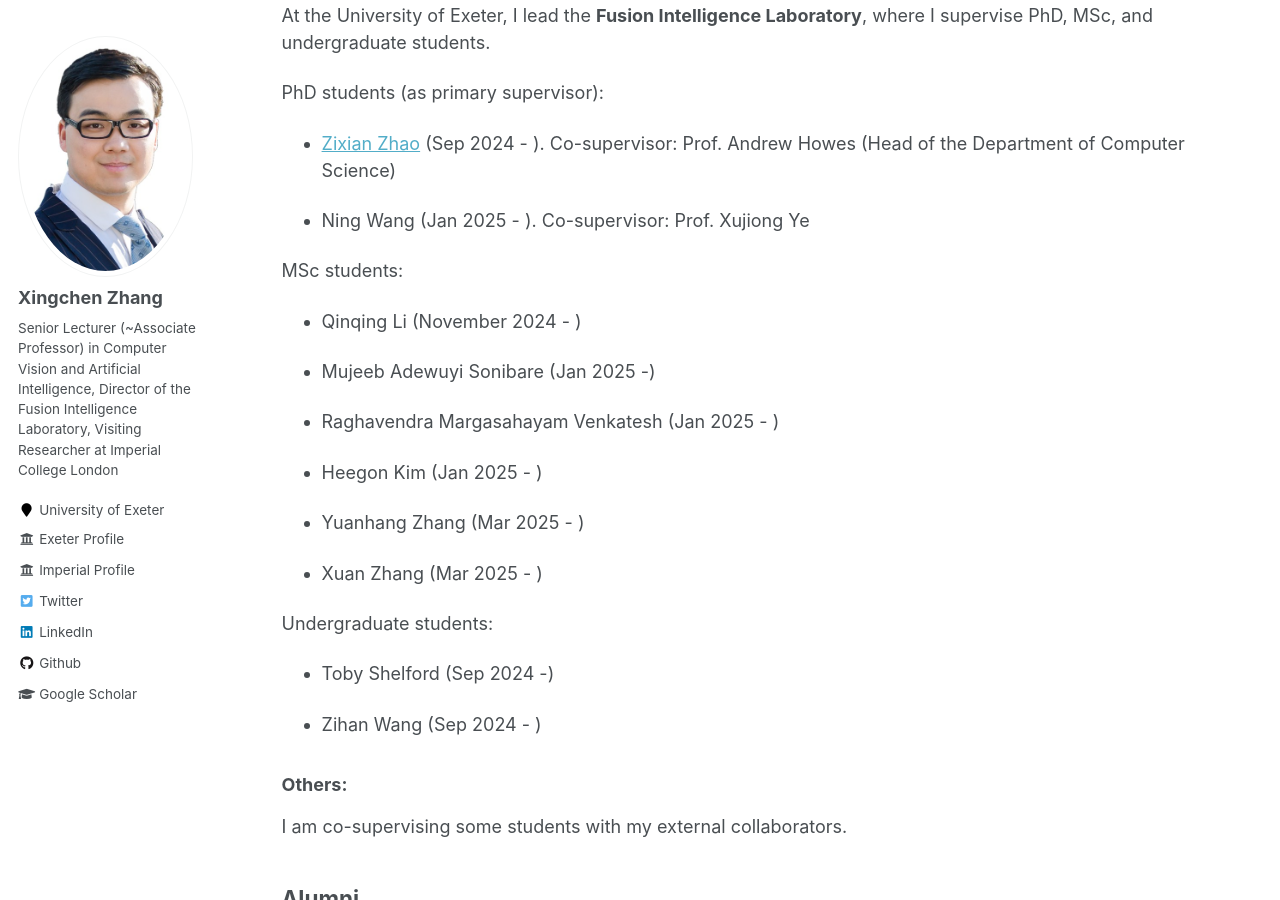
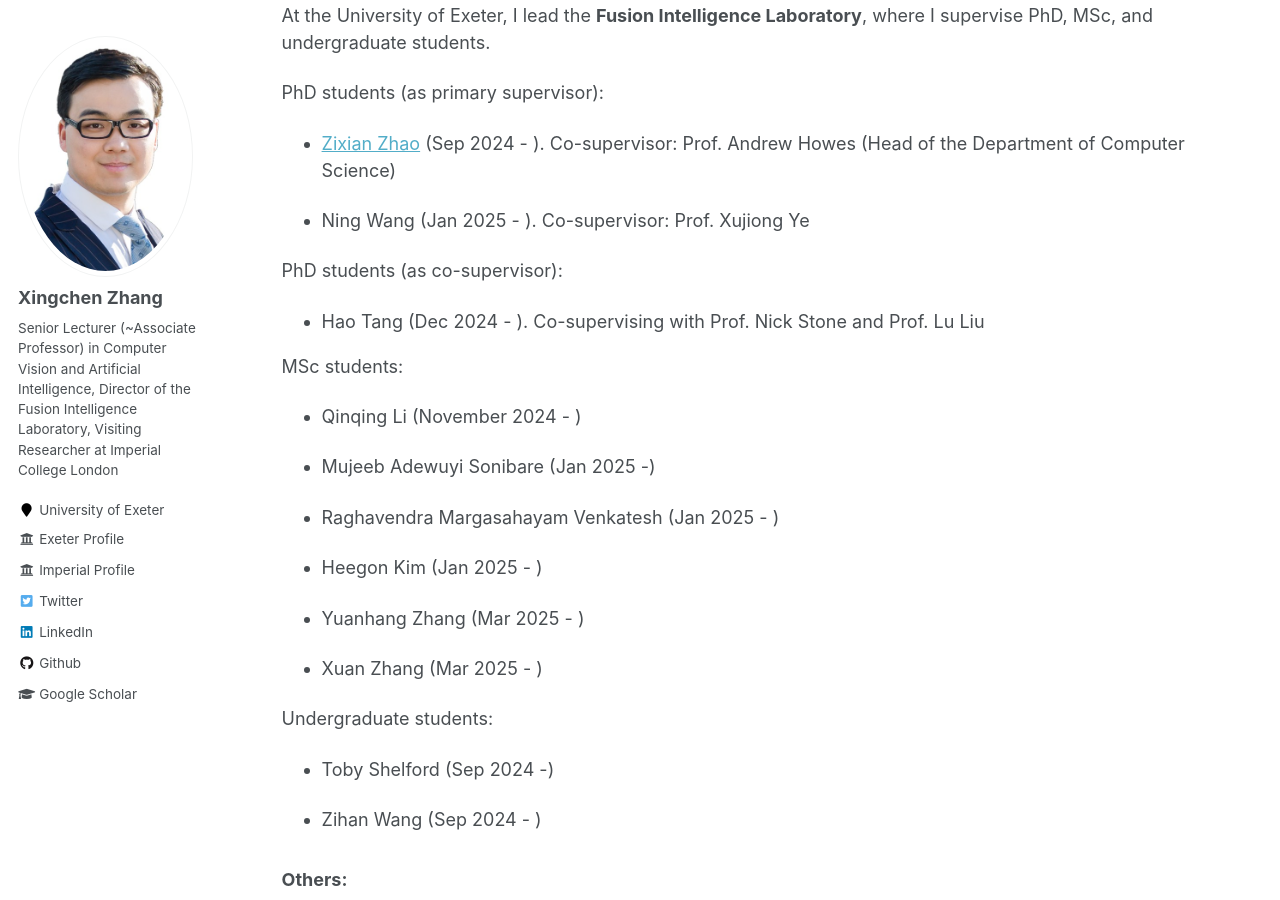
Before and after one commit to xingchenzhang/xingchenzhang.github.io, a Jekyll site: the page built from _pages/team.md, in a window 1280 px wide and 900 px high, scrolled down 391 px. Built offline with Jekyll 4.4.1, drawn with Linux system fonts in a browser that asks for light colours.

Commit message:
update team

```diff
--- a/_pages/team.md
+++ b/_pages/team.md
@@ -21,6 +21,10 @@ PhD students (as primary supervisor):
 - [Zixian Zhao](https://scholar.google.com/citations?hl=en&user=0mkQvWYAAAAJ&view_op=list_works&sortby=pubdate) (Sep 2024 - ). Co-supervisor: Prof. Andrew Howes (Head of the Department of Computer Science)
 
 - Ning Wang (Jan 2025 - ). Co-supervisor: Prof. Xujiong Ye
+
+PhD students (as co-supervisor):
+
+- Hao Tang (Dec 2024 - ). Co-supervising with Prof. Nick Stone and Prof. Lu Liu
 
 MSc students:
 
```
